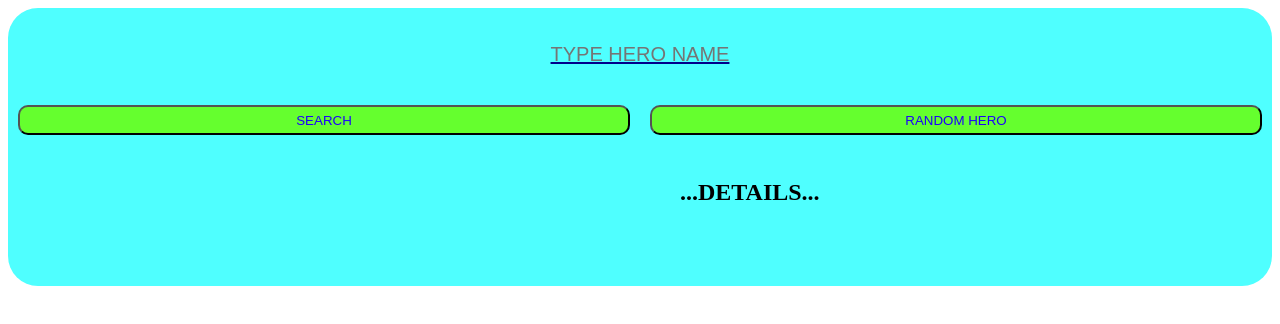
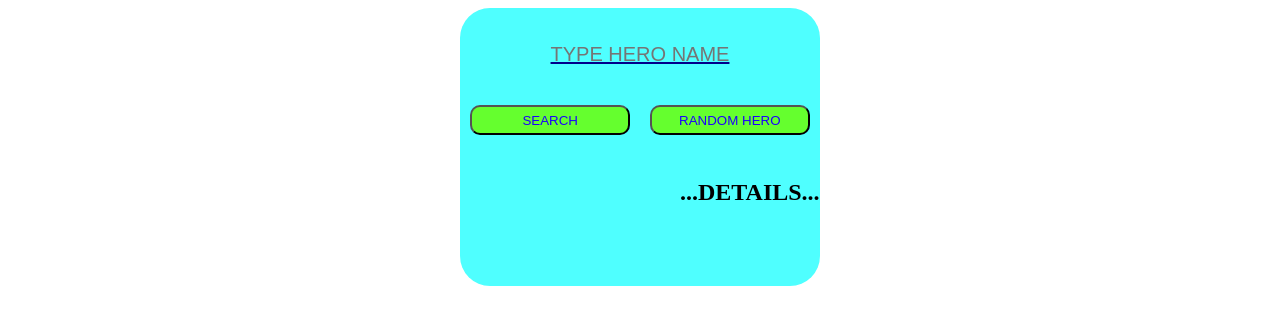
Before and after one commit to harinathmamidala/superHero-API, a plain HTML site: page index.html in a window 1280 px wide. Drawn offline with Linux system fonts and the light colour scheme.

Commit message:
Update style.css

```diff
--- a/style.css
+++ b/style.css
@@ -1,3 +1,8 @@
+body{
+  display: flex;
+  justify-content: center;
+  align-items: center;
+}
 .buttons{
   display: grid;
   grid-template-columns: 1fr 1fr;
@@ -17,6 +22,7 @@ button{
   background-color: rgb(79, 255, 255);
   border-radius: 30px;
   padding-bottom: 60px;
+  max-width: 500px;
 }
 .container1{
   display: grid;
@@ -51,3 +57,6 @@ img{
   text-decoration: underline;
   margin-top: 20px;
 }
+.searchInput:focus{
+  outline:none;
+}
```
